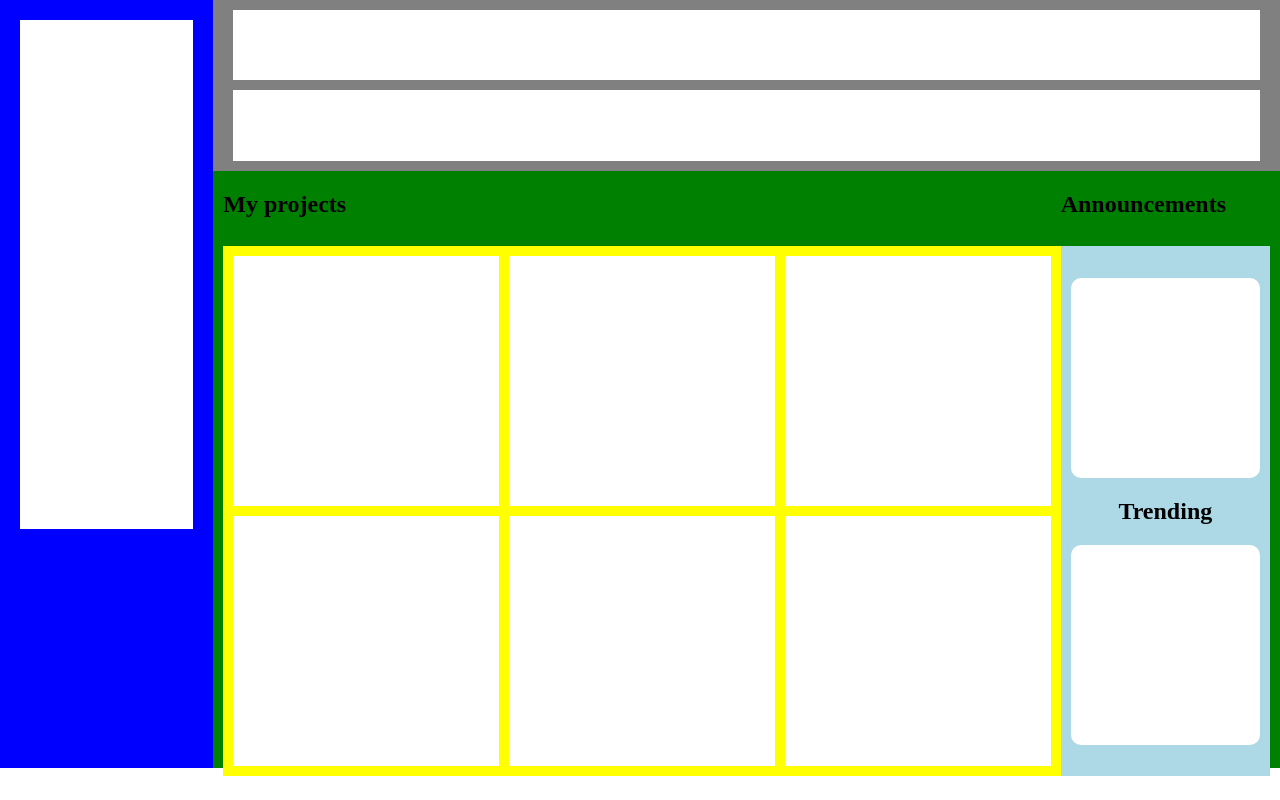
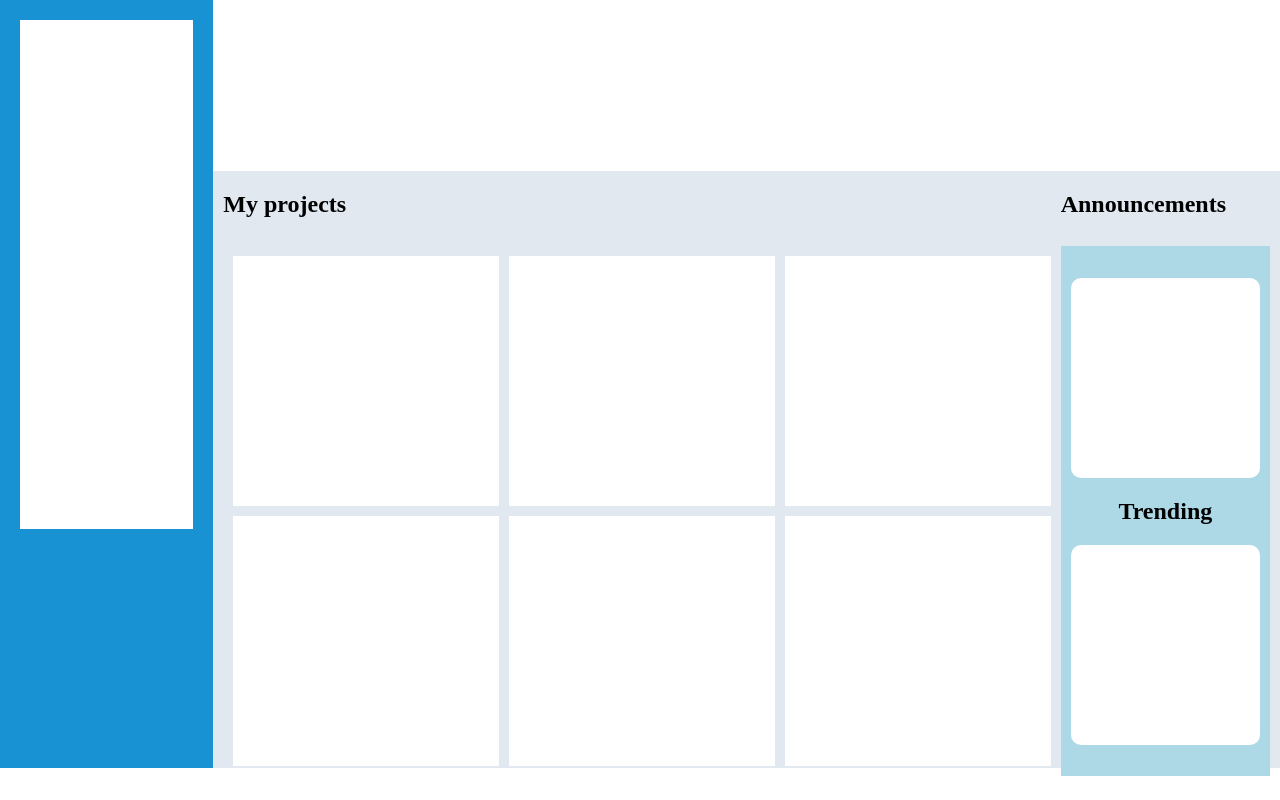
Before and after one commit to Wilfredo-droid/adminDashboard, a plain HTML site: page index.html in a window 1280 px wide. Drawn offline with Linux system fonts and the light colour scheme.

Commit message:
Add background colors for main Divs

```diff
--- a/styles.css
+++ b/styles.css
@@ -64,7 +64,6 @@ body{
 .projects{
     grid-row-start: 2;
     grid-column: 1;
-    background-color: yellow;
 }
 
 .news{
@@ -129,3 +128,15 @@ body{
 }
 
 /* Styles for main divs */
+
+.mainContent{
+    background-color: #E2E8F0;
+}
+
+.header{
+    background-color: #FFFFFF;
+}
+
+.sidebar{
+    background-color: #1992D4;
+}
```
